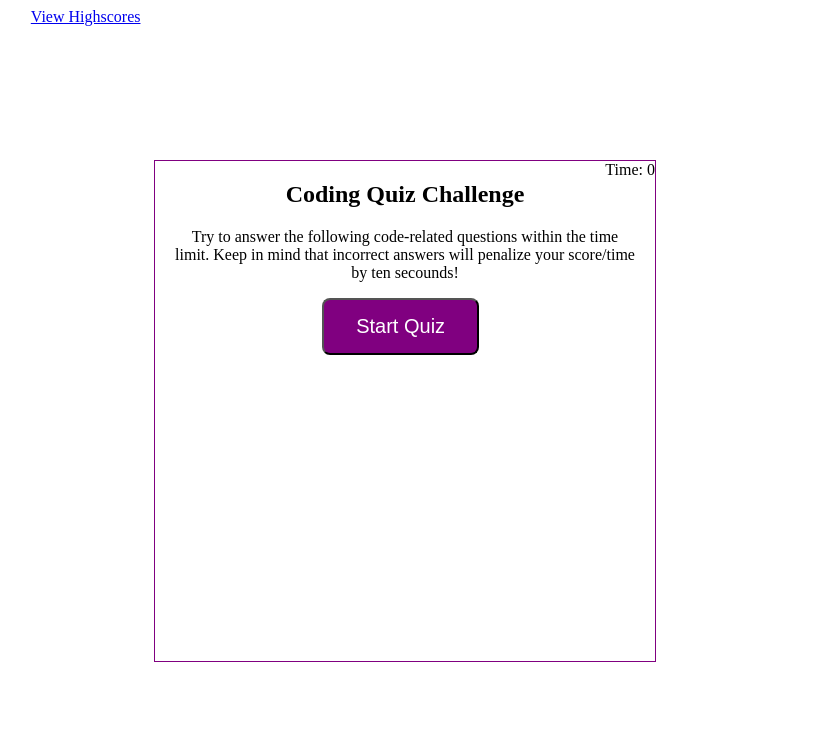
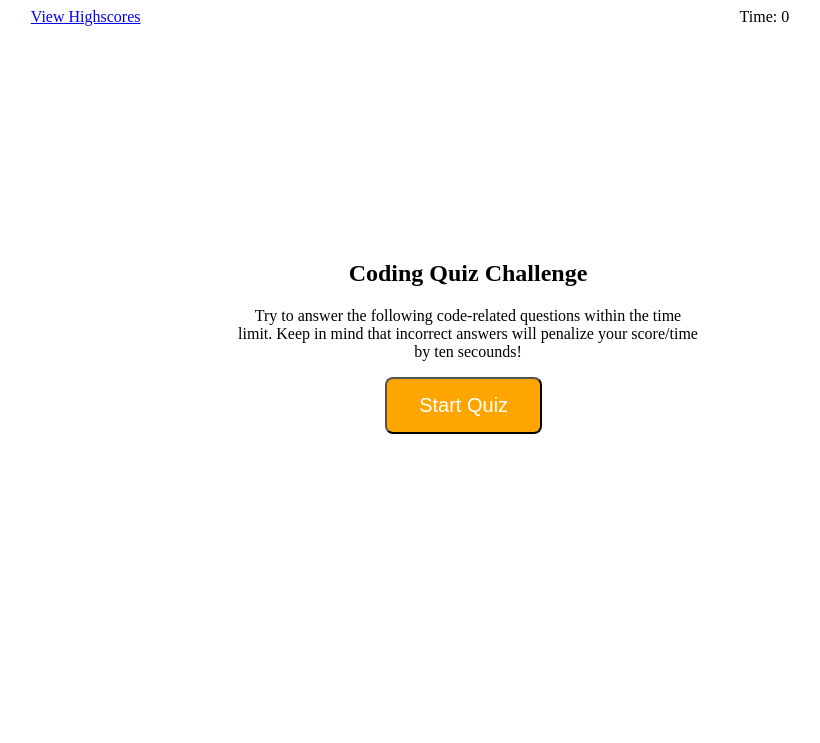
Before and after one commit to Ramyamariyala/JavaScript-CodeQuiz, a plain HTML site: page Index.html in a window 1280 px wide. Shown: the whole page, without its empty margins (230-1050 px from the left). Drawn offline with Linux system fonts and the light colour scheme.

Commit message:
working Code

```diff
--- a/Index.html
+++ b/Index.html
@@ -3,18 +3,16 @@
 <head>
     <meta charset="UTF-8">
     <meta name="viewport" content="width=device-width, initial-scale=1.0">
-
     <title>Code Quiz</title>
     <link rel = "stylesheet" type="text/css" href="Style.css"/>
 
 </head>
 <body>
     <a href ="highScores.html">View Highscores</a>
+    <div id="currentTime">
+        Time: <span id="time">0</span>
+    </div>
     <div id= "wrapper">
-
-        <div id="currentTime">
-            Time: <span id="time">0</span>
-        </div>
         <section id="questionsDiv">
             <h1>Coding Quiz Challenge</h1>
             <p>Try to answer the following code-related questions within the time </br> limit. Keep in mind that
--- a/Style.css
+++ b/Style.css
@@ -1,23 +1,30 @@
 #wrapper {
     position: absolute;
-    left: 30%;
-    top: 20%;
+    left: 35%;
+    top: 30%;
     width: 500px;
     height: 500px;
-    border: 1px solid purple;
+
 }
 #startBtn {
-    background-color: purple;
+    background-color: orange;
     margin-left: 32%;
     padding: 15px 32px;
     font-size: 20px;
     color: white;
+
 }
+
+#startBtn:hover {
+    background-color: #3e8e41;
+    color: white;
+  }
 #questionsDiv {
     margin: 20px;
 }
 #currentTime {
     float: right;
+    margin-right:20%;
 }
 button {
     border-radius: 8px;
@@ -86,56 +93,3 @@ input {
     margin-top: 20px;
     border-top: 1px solid lightgray;
 }
-
-
-
-
-
- /* A Media Query max-width: 786px
- @media screen and (max-width: 786px) {
-    /* Resized content to fit 786px  */
-        /* body {
-            max-width: 786px;
-        }
-        #wrapper {
-            position: absolute;
-            left: 20%;
-        }
-
-        a {
-            margin-left: 20%;
-        }
-            #goBack {
-
-                position: relative;
-                left: 55%;
-            }
-
-            #clear {
-
-                position: relative;
-                right: 5%;
-
-            }
-        } */
-
-
-
- /* A Media Query max-width: 640px */
-/* @media screen and (max-width: 640px) {
-    /* Resized content to fit 640px  */
-        /* body {
-               min-width: 640px;
-           } */
-
-/* Resized main-content to fit 640px  */
-/* #wrapper {
-    position: absolute;
-    left: 10%;
-}
-  a {
-      margin-left: 10%;
-  }
-
-
-}             */
--- a/highscore.js
+++ b/highscore.js
@@ -14,7 +14,7 @@ if (allScores != null){
     for (var i = 0 ; i < allScores.length ; i++){
 
         var createLi = document.createElement("li");
-        createLi.textContent = allScores[i].initials +""+allScores[i].scores;
+        createLi.textContent = allScores[i].initials +" : "+allScores[i].score;
         highScore.appendChild(createLi);
 
     }
```
Also changed, not shown: background.jpg (added), photo-.jpg (added).
